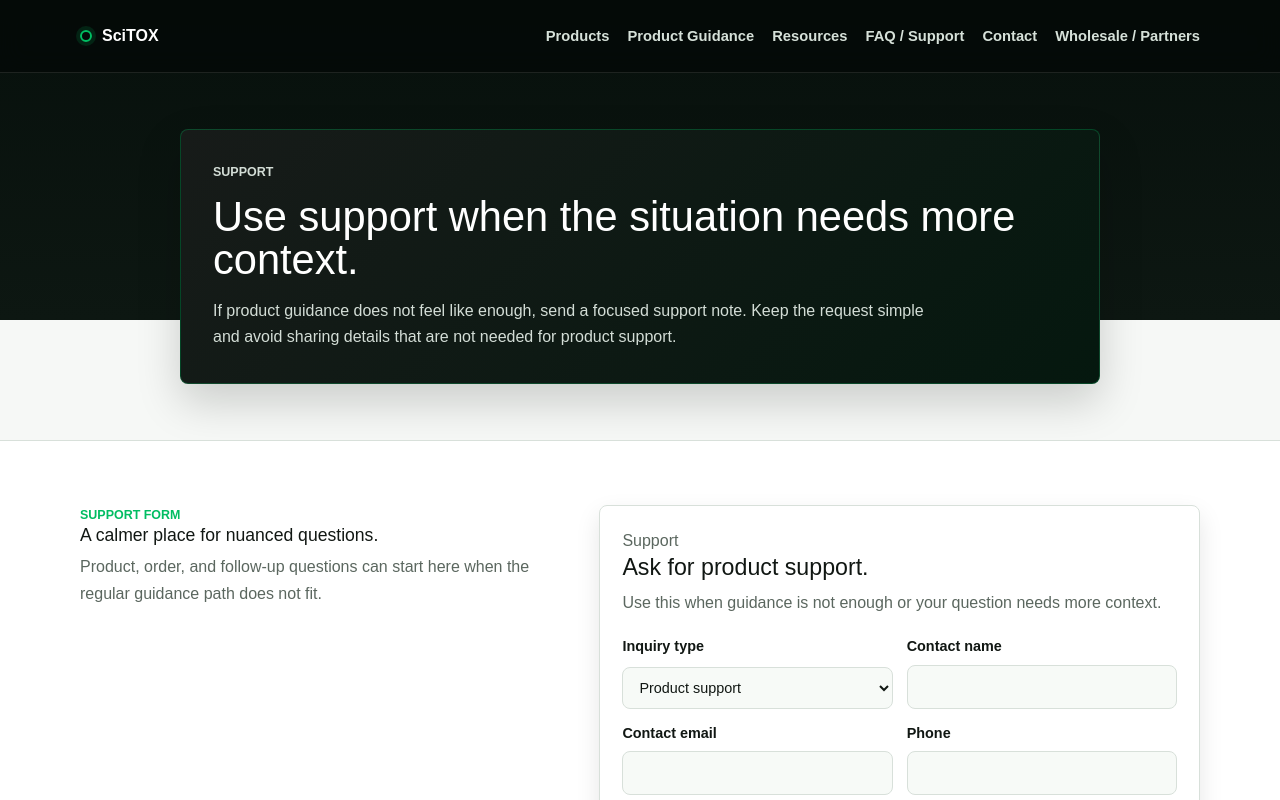
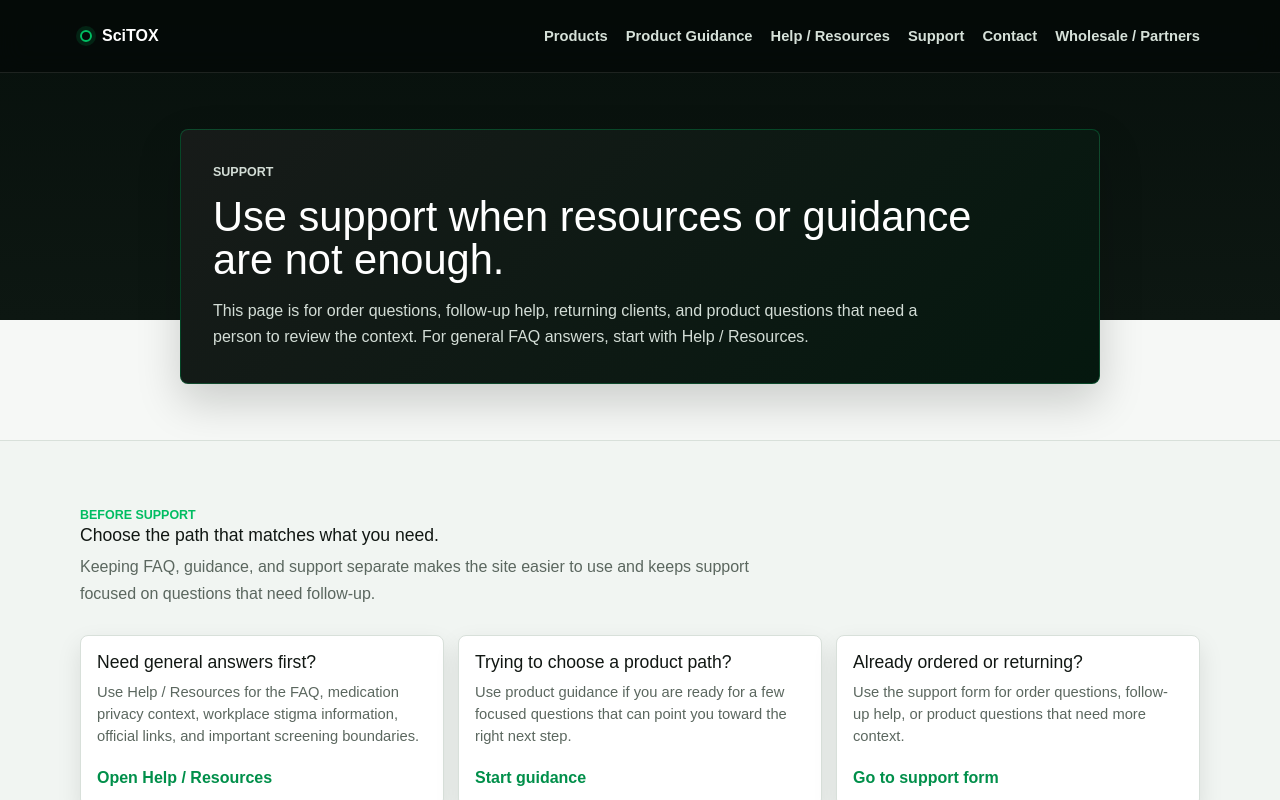
Before and after one commit to ancientagent/scitox-web-rebuild, a Next.js app in the folder site/: page /support in a window 1280 px wide. Shown: the top 800 px of the page. Built offline with nearby package versions, Linux system fonts and the light colour scheme.

Commit message:
fix: split resources faq from support

```diff
--- a/site/app/not-found.tsx
+++ b/site/app/not-found.tsx
@@ -14,13 +14,13 @@ const recoveryRoutes = [
   },
   {
     href: "/resources",
-    title: "Resources",
-    body: "Read background information before deciding what to do next.",
+    title: "Help / Resources",
+    body: "Read the FAQ and background information before deciding what to do next.",
   },
   {
     href: "/support",
     title: "Support",
-    body: "Use support when the situation needs more context.",
+    body: "Use support when resources or guidance are not enough.",
   },
   {
     href: "/contact",
--- a/site/app/resources/page.tsx
+++ b/site/app/resources/page.tsx
@@ -150,11 +150,12 @@ const documentationSteps = [
 export default function ResourcesPage() {
   return (
     <div className="page-flow">
-      <Section eyebrow="Knowledge center" title="Understand whether SciTOX is the right next step.">
+      <Section eyebrow="Help / Resources" title="FAQ, context, and official resources before you decide.">
         <p>
-          Start here if you want context before moving into product guidance.
-          This page explains medication-related stigma, workplace privacy
-          concerns, screening boundaries, and official resources.
+          Start here if you want to understand whether SciTOX fits your
+          situation before moving into product guidance. This page explains
+          medication-related stigma, workplace privacy concerns, screening
+          boundaries, and official resources.
         </p>
       </Section>
 
@@ -280,7 +281,7 @@ export default function ResourcesPage() {
             <p className="eyebrow">Important boundary</p>
             <h2>Education is not advice.</h2>
             <p>
-              This Knowledge Center is for general educational information only.
+              Help / Resources is for general educational information only.
               It is not legal advice, medical advice, or a substitute for a
               qualified professional. Screening rules, employer policies, and
               legal protections vary by situation.
@@ -298,10 +299,11 @@ export default function ResourcesPage() {
               </Link>
             </article>
             <article>
-              <h2>Need more context</h2>
+              <h2>Still need support</h2>
               <p>
-                If the situation is unclear, sensitive, or already connected to
-                an order, support is the better next step.
+                If your question is about an order, follow-up help, or a
+                situation the FAQ does not answer, support is the better next
+                step.
               </p>
               <Link className="text-link" href="/support">
                 Open support
--- a/site/app/support/page.tsx
+++ b/site/app/support/page.tsx
@@ -1,24 +1,76 @@
+import Link from "next/link";
 import { InquiryForm } from "@/components/InquiryForm";
 import { Section } from "@/components/Section";
+
+const supportPaths = [
+  {
+    title: "Need general answers first?",
+    body:
+      "Use Help / Resources for the FAQ, medication privacy context, workplace stigma information, official links, and important screening boundaries.",
+    href: "/resources",
+    cta: "Open Help / Resources",
+  },
+  {
+    title: "Trying to choose a product path?",
+    body:
+      "Use product guidance if you are ready for a few focused questions that can point you toward the right next step.",
+    href: "/guidance",
+    cta: "Start guidance",
+  },
+  {
+    title: "Already ordered or returning?",
+    body:
+      "Use the support form for order questions, follow-up help, or product questions that need more context.",
+    href: "#support-form",
+    cta: "Go to support form",
+  },
+];
 
 export default function SupportPage() {
   return (
     <div className="page-flow">
-      <Section eyebrow="Support" title="Use support when the situation needs more context.">
+      <Section eyebrow="Support" title="Use support when resources or guidance are not enough.">
         <p>
-          If product guidance does not feel like enough, send a focused support
-          note. Keep the request simple and avoid sharing details that are not
-          needed for product support.
+          This page is for order questions, follow-up help, returning clients,
+          and product questions that need a person to review the context. For
+          general FAQ answers, start with Help / Resources.
         </p>
       </Section>
-      <section className="content-band">
+
+      <section className="content-band content-band--muted">
+        <div className="band-inner">
+          <div className="section-heading">
+            <p className="eyebrow">Before support</p>
+            <h2>Choose the path that matches what you need.</h2>
+            <p>
+              Keeping FAQ, guidance, and support separate makes the site easier
+              to use and keeps support focused on questions that need follow-up.
+            </p>
+          </div>
+          <div className="path-grid">
+            {supportPaths.map((path) => (
+              <article className="route-card" key={path.title}>
+                <h2>{path.title}</h2>
+                <p>{path.body}</p>
+                <Link className="text-link" href={path.href}>
+                  {path.cta}
+                </Link>
+              </article>
+            ))}
+          </div>
+        </div>
+      </section>
+
+      <section className="content-band" id="support-form">
         <div className="band-inner two-column">
           <div className="section-heading section-heading--compact">
             <p className="eyebrow">Support form</p>
-            <h2>A calmer place for nuanced questions.</h2>
+            <h2>Send the question that still needs a person.</h2>
             <p>
-              Product, order, and follow-up questions can start here when the
-              regular guidance path does not fit.
+              Keep the request focused and share only what is needed for product
+              or order support. For legal, medical, or workplace rights
+              questions, use the official resources linked in Help / Resources
+              or speak with a qualified professional.
             </p>
           </div>
           <InquiryForm surface="support" />
--- a/site/components/SiteFooter.tsx
+++ b/site/components/SiteFooter.tsx
@@ -3,7 +3,7 @@ import Link from "next/link";
 const footerRoutes = [
   { href: "/products", label: "Products" },
   { href: "/guidance", label: "Guidance" },
-  { href: "/resources", label: "Resources" },
+  { href: "/resources", label: "Help / Resources" },
   { href: "/support", label: "Support" },
   { href: "/contact", label: "Contact" },
   { href: "/shipping-returns", label: "Shipping / Returns" },
--- a/site/components/SiteHeader.tsx
+++ b/site/components/SiteHeader.tsx
@@ -3,8 +3,8 @@ import Link from "next/link";
 const primaryRoutes = [
   { href: "/products", label: "Products" },
   { href: "/guidance", label: "Product Guidance" },
-  { href: "/resources", label: "Resources" },
-  { href: "/support", label: "FAQ / Support" },
+  { href: "/resources", label: "Help / Resources" },
+  { href: "/support", label: "Support" },
   { href: "/contact", label: "Contact" },
   { href: "/wholesale", label: "Wholesale / Partners" },
 ];
```
Also changed, not shown: 14 other files (tests, documents, lock files or other folders).
